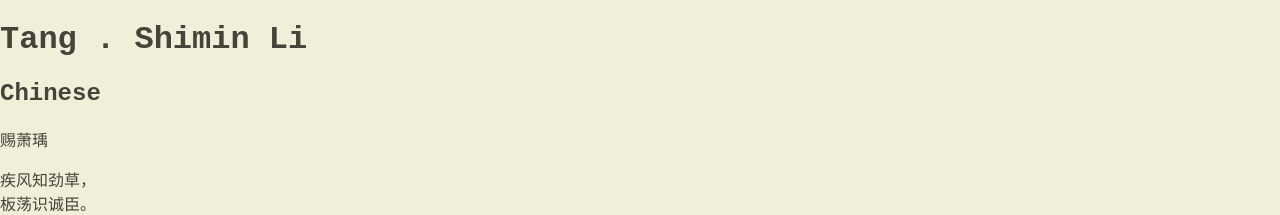
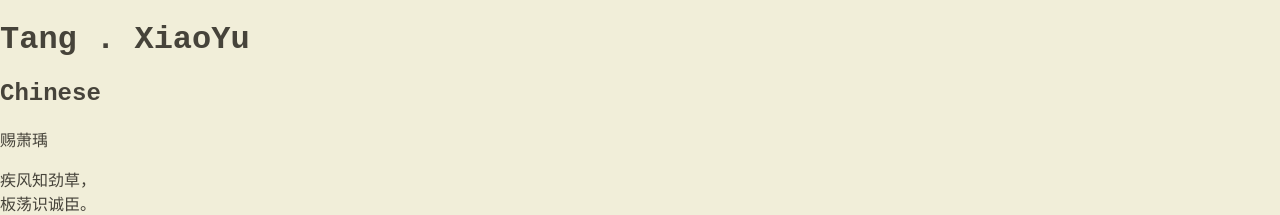
Before and after one commit to Triticum01/Triticum01.github.io, a Jekyll site: the page built from _posts/2022-02-22-Tang-XiaoYu.md, in a window 1280 px wide. Shown: the top 215 px of the page. Built offline with Jekyll 4.4.1, drawn with Linux system fonts in a browser that asks for light colours; nearby versions of some CDN libraries.

Commit message:
Update and rename 2022-02-22-Shimin-Li.md to 2022-02-22-Tang-XiaoYu.md

```diff
--- a/_posts/2022-02-22-Shimin-Li.md
+++ b/_posts/2022-02-22-Tang-XiaoYu.md
@@ -1,7 +1,7 @@
 ---
 layout: post
-title:  "Tang . Shimin Li"
-date:   2022-02-23 21:39:47 -0600
+title:  "Tang . XiaoYu"
+date:   2022-12-19 21:58:47 -0600
 categories: jekyll update
 ---
 
```
